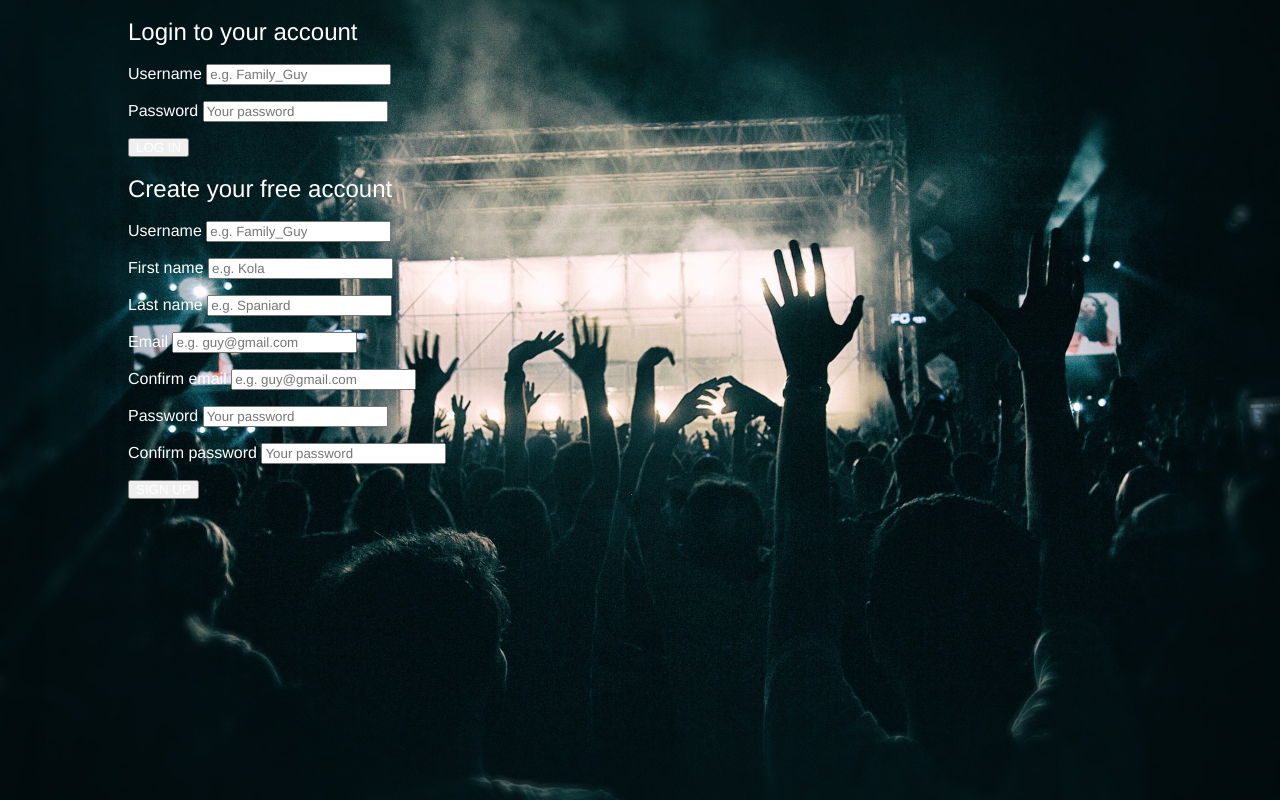
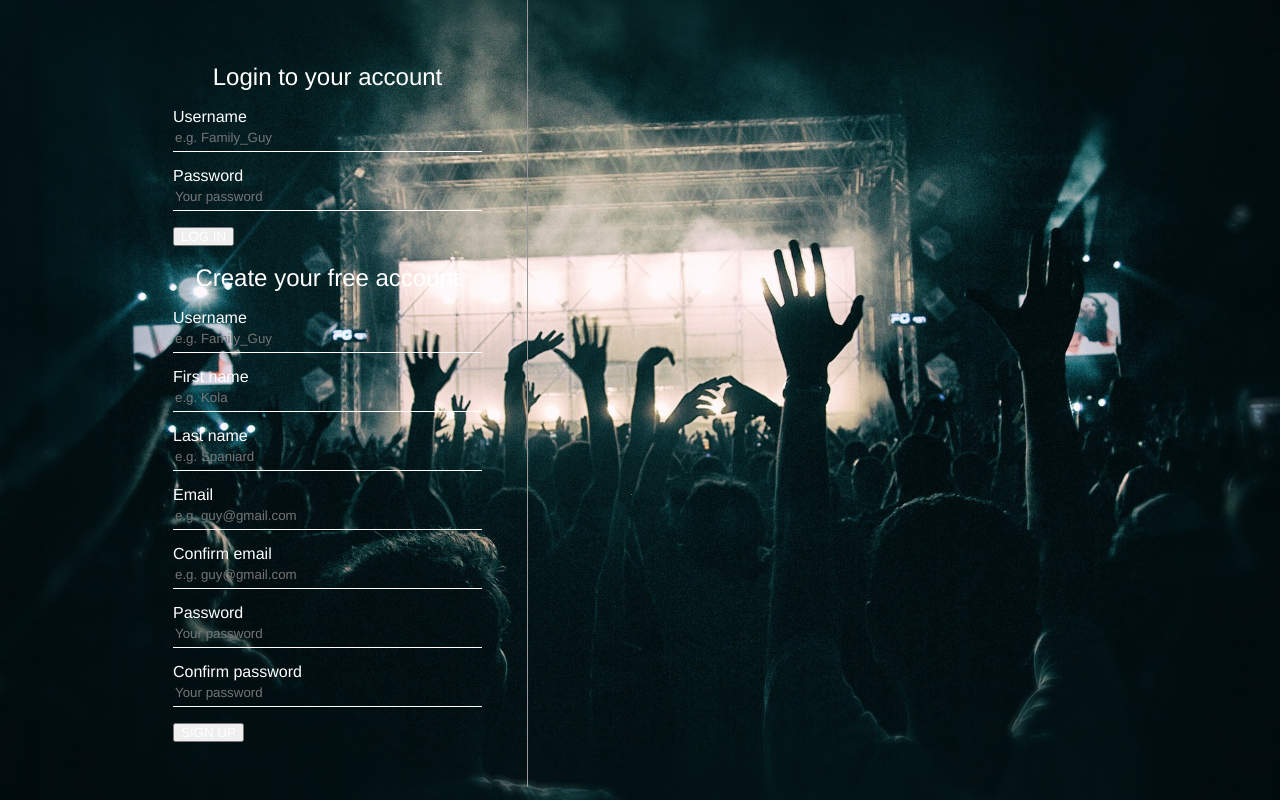
Before and after one commit to eccololo/Slotify, a PHP site: page /register.php in a window 1280 px wide. Run offline with PHP 8.4, Linux system fonts and the light colour scheme.

Commit message:
further styling register.php

```diff
--- a/assets/css/register.css
+++ b/assets/css/register.css
@@ -30,3 +30,26 @@ body {
     position: relative;
     max-width: 1024px;
 }
+
+#inputContainer {
+    width: 400px;
+    padding: 45px;
+    float: left;
+    border-right: 1px solid #999;
+}
+
+#inputContainer h2 {
+    text-align: center;
+}
+
+#inputContainer input[type="text"],
+#inputContainer input[type="email"],
+#inputContainer input[type="password"] {
+    display: block;
+    background-color: transparent;
+    border: 0;
+    border-bottom: 1px solid #fff;
+    line-height: 27px;
+    height: 27px;
+    width: 100%;
+}
```
